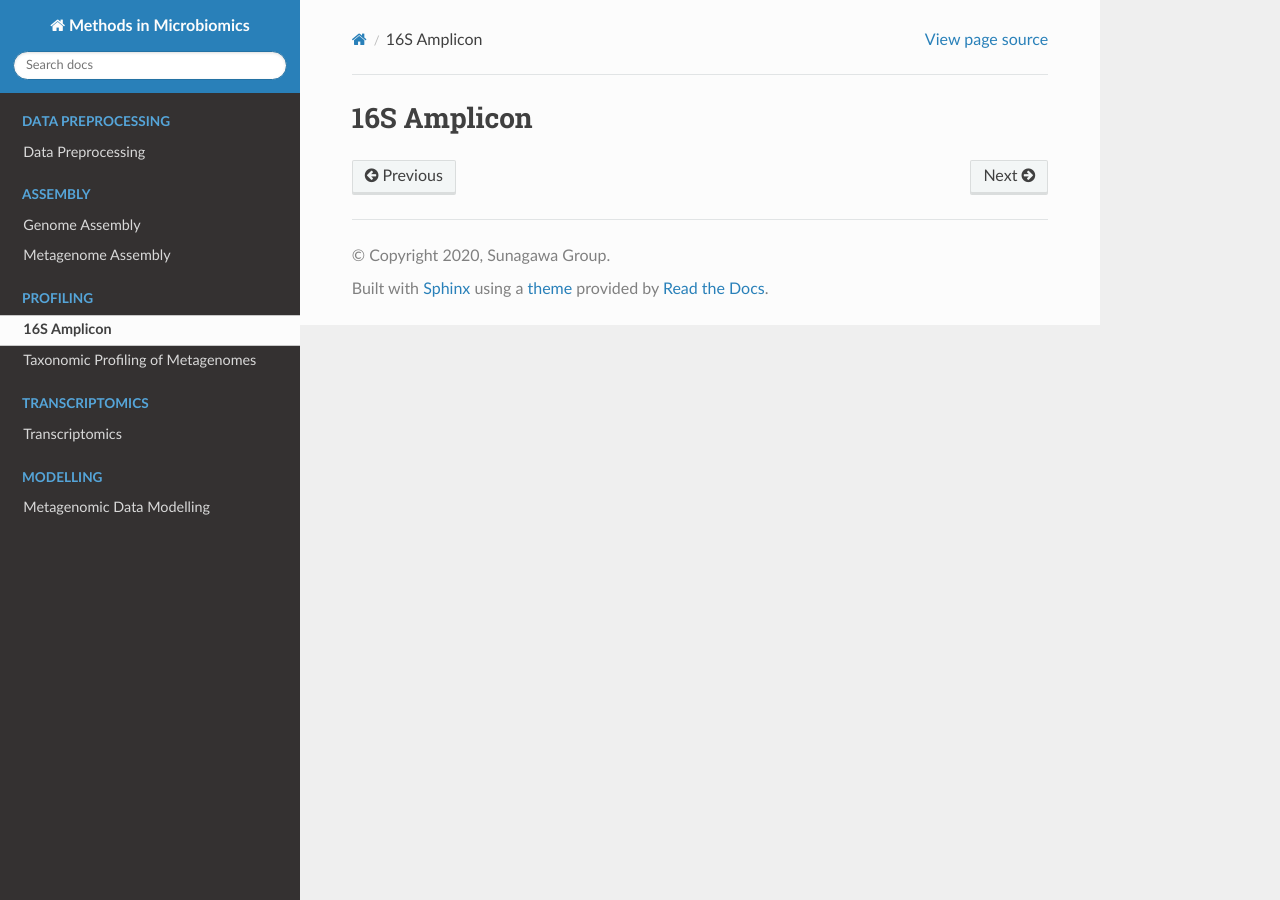
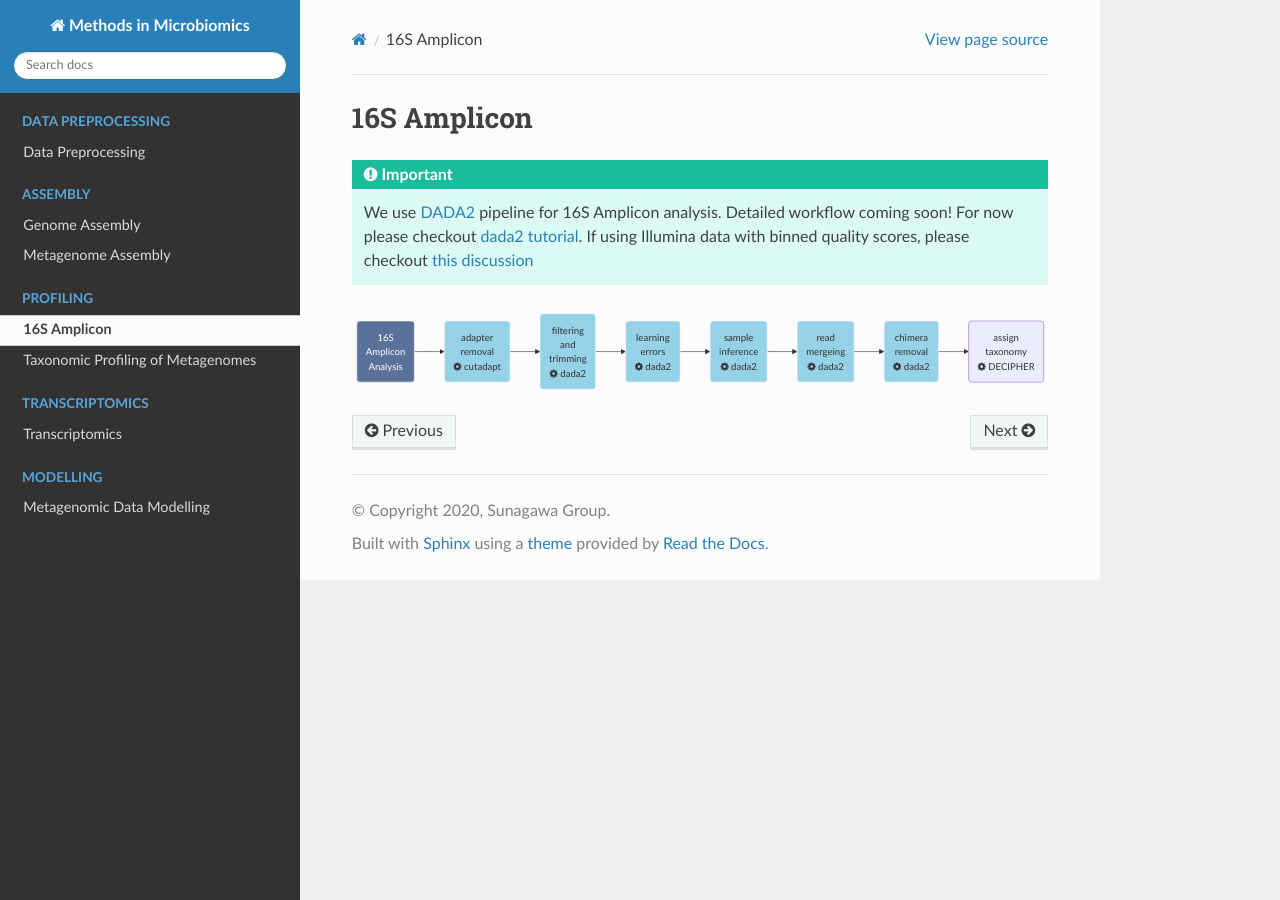
Before and after one commit to MicrobiologyETHZ/Methods_in_Microbiomics, a Sphinx documentation site: the page built from docs/profiling/16S.rst, in a window 1280 px wide. Built offline with Sphinx 7.4.7 and the Read the Docs theme 2.0.0, drawn with Linux system fonts in a browser that asks for light colours.

Commit message:
placeholder for 16s

```diff
--- a/docs/profiling/16S.rst
+++ b/docs/profiling/16S.rst
@@ -1,3 +1,27 @@
 ===================
 16S Amplicon
 ===================
+
+.. important::
+
+    We use DADA2_ pipeline for 16S Amplicon analysis. Detailed workflow coming soon! For now please checkout `dada2 tutorial`_. If using Illumina data with binned quality scores, please checkout `this discussion`_
+
+.. _DADA2: https://doi.org/10.1038/nmeth.3869
+.. _dada2 tutorial: https://benjjneb.github.io/dada2/tutorial.html
+.. _this discussion: https://github.com/ErnakovichLab/dada2_ernakovichlab#learn-the-error-rates
+
+
+.. mermaid::
+
+   flowchart LR
+        id1( 16S <br/>Amplicon<br/>Analysis) --> id2(adapter <br/>removal<br/>fa:fa-cog cutadapt)
+        id2 --> id3(filtering<br/> and <br/>trimming<br/>fa:fa-cog dada2)
+        id3 --> id4(learning<br/> errors<br/>fa:fa-cog dada2)
+        id4 --> id5(sample<br/> inference<br/>fa:fa-cog dada2)
+        id5 --> id6(read<br/> mergeing<br/>fa:fa-cog dada2)
+        id6 --> id7(chimera <br/>removal<br/>fa:fa-cog dada2)
+        id7 --> id8(assign<br/> taxonomy<br/>fa:fa-cog DECIPHER)
+
+        classDef tool fill:#96D2E7,stroke:#F8F7F7,stroke-width:1px;
+        style id1 fill:#5A729A,stroke:#F8F7F7,stroke-width:1px,color:#fff
+        class id2,id3,id4,id5,id6,id7 tool
```
